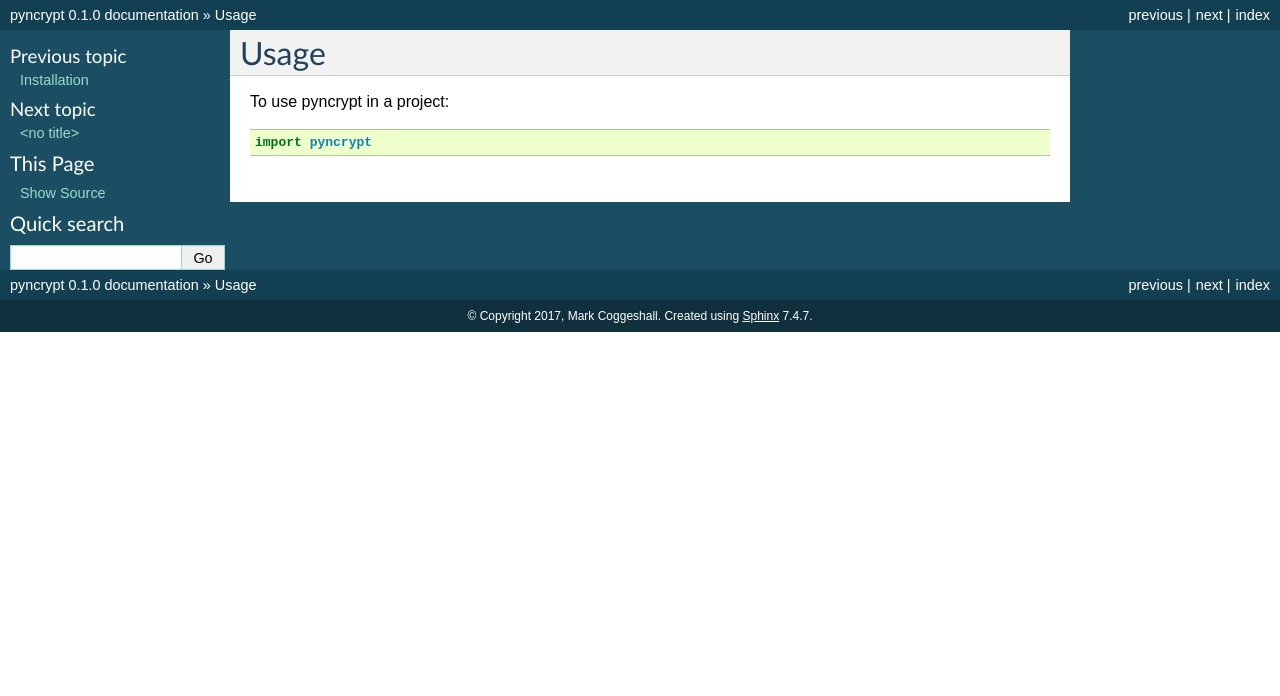
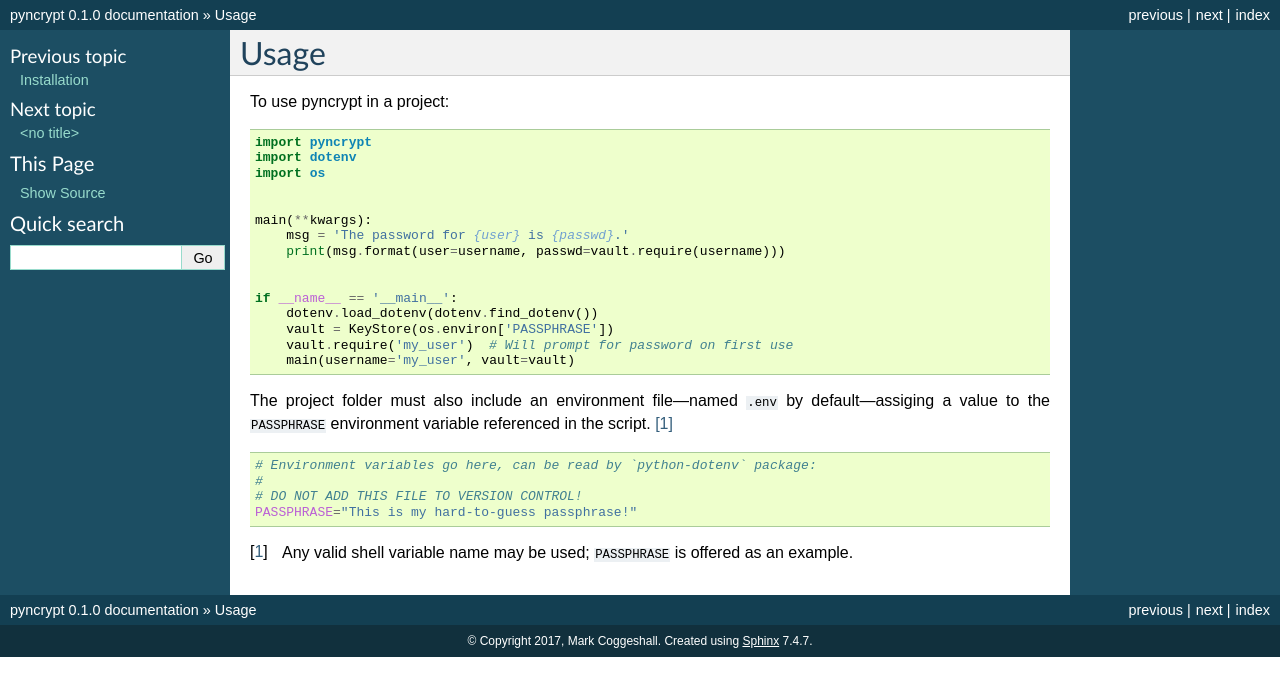
Before and after one commit to blueogive/pyncrypt, a Sphinx documentation site: the page built from docs/usage.rst, in a window 1280 px wide. Shown: the top 696 px of the page. Built offline with Sphinx 7.4.7, drawn with Linux system fonts in a browser that asks for light colours; pages that are not in the unit, such as notebooks, are missing from menus.

Commit message:
Modified installation directions; added a usage example.

```diff
--- a/docs/installation.rst
+++ b/docs/installation.rst
@@ -12,7 +12,7 @@ To install pyncrypt, run this command in your terminal:
 
 .. code-block:: console
 
-    $ pip install pyncrypt
+    $ pip install -U git+git://github.com/blueogive/pyncrypt#egg=pyncrypt
 
 This is the preferred method to install pyncrypt, as it will always install the most recent stable release.
 
--- a/docs/usage.rst
+++ b/docs/usage.rst
@@ -2,6 +2,39 @@
 Usage
 =====
 
-To use pyncrypt in a project::
+To use pyncrypt in a project:
+
+.. code-block:: python
 
     import pyncrypt
+    import dotenv
+    import os
+
+
+    main(**kwargs):
+        msg = 'The password for {user} is {passwd}.'
+        print(msg.format(user=username, passwd=vault.require(username)))
+
+
+    if __name__ == '__main__':
+        dotenv.load_dotenv(dotenv.find_dotenv())
+        vault = KeyStore(os.environ['PASSPHRASE'])
+        vault.require('my_user')  # Will prompt for password on first use
+        main(username='my_user', vault=vault)
+
+
+The project folder must also include an environment file—named ``.env``
+by default—assiging a value to the ``PASSPHRASE`` environment variable
+referenced in the script. [1]_
+
+
+.. code-block:: shell
+
+    # Environment variables go here, can be read by `python-dotenv` package:
+    #
+    # DO NOT ADD THIS FILE TO VERSION CONTROL!
+    PASSPHRASE="This is my hard-to-guess passphrase!"
+
+
+.. [1] Any valid shell variable name may be used; ``PASSPHRASE`` is offered
+       as an example.
```
